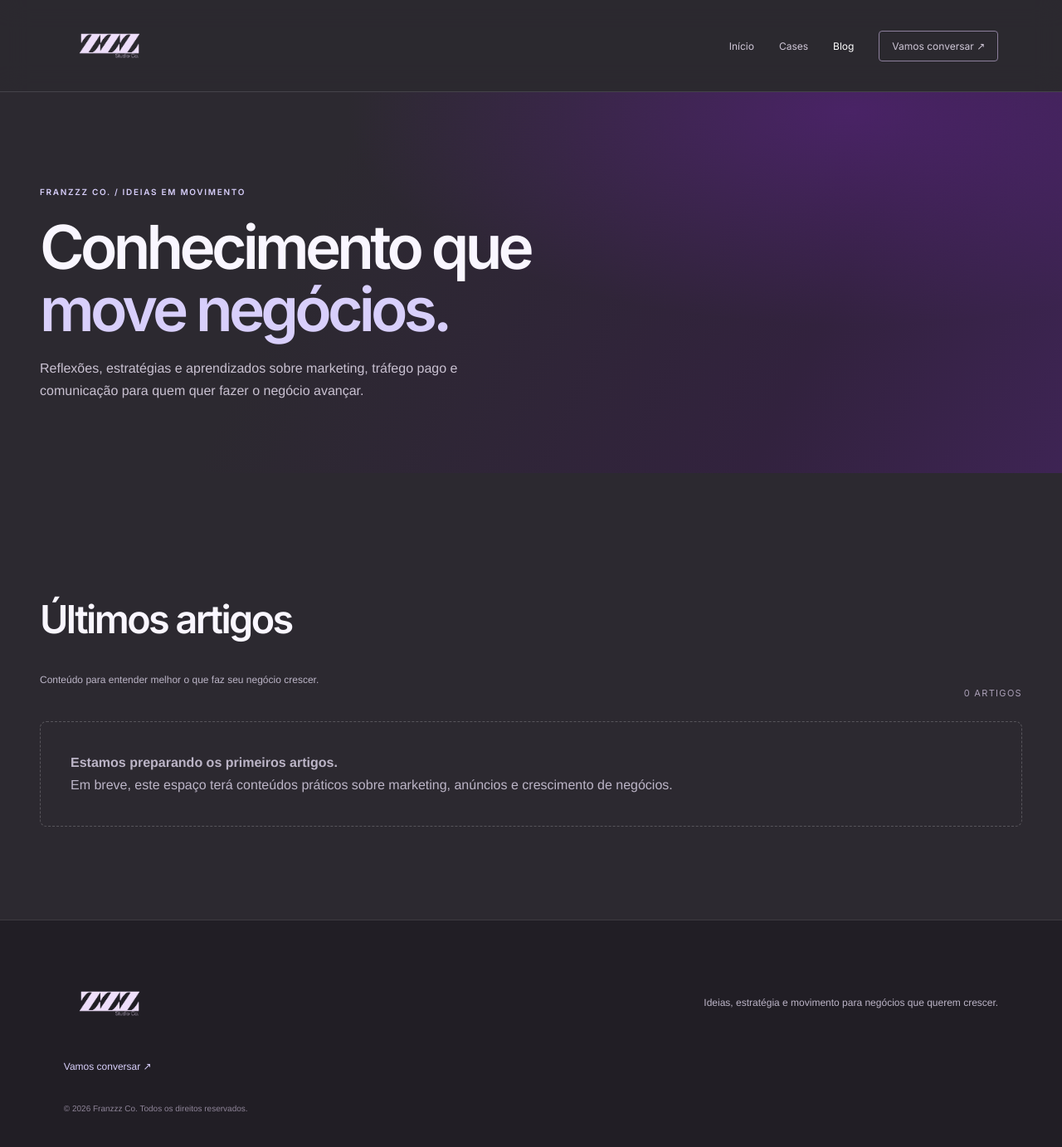
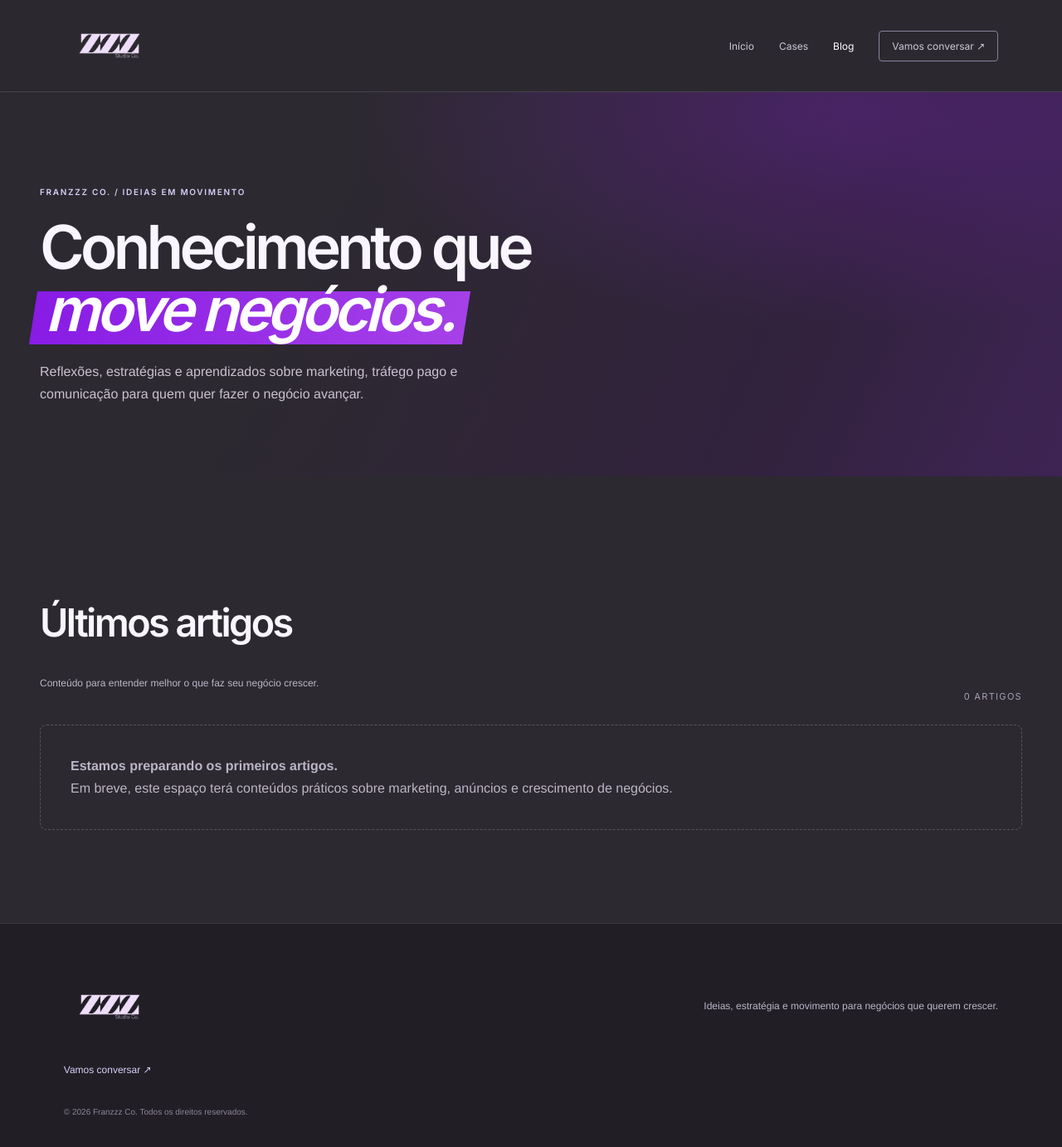
Before and after one commit to franzzzco/franzzzco.github.io, a Jekyll site: the page built from blog/index.html, in a window 1280 px wide and 1393 px high. Shown: the top 1382 px of the window at 83% size. Built offline with Jekyll 4.4.1, drawn with Linux system fonts in a browser that asks for light colours.

Commit message:
Aplica destaque em degradê no título principal do blog

```diff
--- a/blog/index.html
+++ b/blog/index.html
@@ -8,7 +8,7 @@ permalink: /blog/
   <section class="blog-hero">
     <div class="wrap">
       <div class="eyebrow">FRANZZZ CO. / IDEIAS EM MOVIMENTO</div>
-      <h1>Conhecimento que<br><em>move negócios.</em></h1>
+      <h1>Conhecimento que<br><span class="highlight">move negócios.</span></h1>
       <p>Reflexões, estratégias e aprendizados sobre marketing, tráfego pago e comunicação para quem quer fazer o negócio avançar.</p>
     </div>
   </section>
```
